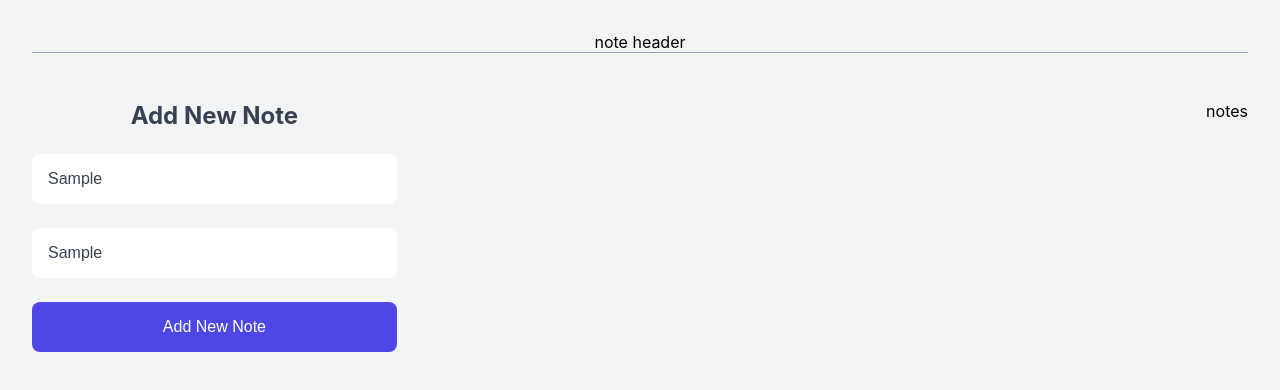
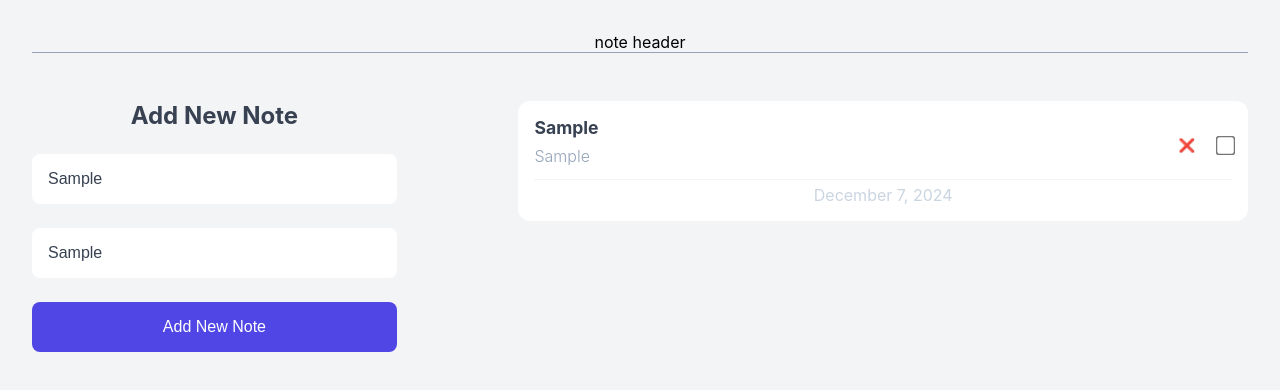
Before and after one commit to Aminrtp/Note-App, a React (Vite) app: page / in a window 1280 px wide. Both pictures are taken after typing "Sample", "Sample" into the empty fields and a click on the button "Add New Note". Shown: the top 390 px of the page. Built offline with nearby package versions, Linux system fonts and the light colour scheme.

Commit message:
making NoteList component to showing notes

```diff
--- a/src/App.jsx
+++ b/src/App.jsx
@@ -1,16 +1,20 @@
+import { useState } from "react";
 import "./App.css";
 import AddNewNote from "./components/AddNewNote";
+import NoteList from "./components/NoteList";
 function App() {
-
+  const [notes, setNotes] = useState([]);
 
   return (
-   <div className="container">
-    <div className="note-header">note header</div>
-    <div className="note-app">
-      <AddNewNote/>
-      <div className="add-container">notes</div>
+    <div className="container">
+      <div className="note-header">note header</div>
+      <div className="note-app">
+        <AddNewNote setNotes={setNotes} />
+        <div className="note-container">
+          <NoteList notes={notes} />
+        </div>
+      </div>
     </div>
-   </div>
   )
 }
 
--- a/src/components/AddNewNote.jsx
+++ b/src/components/AddNewNote.jsx
@@ -1,7 +1,7 @@
 import { useState } from "react"
 
 
-function AddNewNote() {
+function AddNewNote({ setNotes }) {
     const [title, setTitle] = useState("");
     const [description, setDescription] = useState("");
 
@@ -14,10 +14,7 @@ function AddNewNote() {
             completed: false,
             createdAt: new Date().toISOString()
         };
-        console.log(newNote);
-
-
-
+        setNotes((prev) => [...prev,newNote])
     }
 
 
--- /dev/null
+++ b/src/components/NoteList.jsx
@@ -0,0 +1,43 @@
+function NoteList({ notes }) {
+    return (
+        <div className="note-list">
+            {notes.map((note) => (
+                <NoteItem key={note.id} note={note} />
+            ))}
+        </div>
+    );
+}
+
+
+function NoteItem({ note }) {
+    const options = {
+        year:"numeric",
+        month:"long",
+        day:"numeric",
+    }
+    return (
+        <div className="note-item">
+            <div className="note-item__header">
+                <div>
+                    <p className="title">{note.title}</p>
+                    <p className="desc">{note.description}</p>
+                </div>
+                <div className="actions">
+                    <button>❌</button>
+                    <input type="checkbox" />
+                </div>
+            </div>
+            <div className="note-item__footer">
+                {new Date(note.createdAt).toLocaleDateString("en-US",options)}
+            </div>
+        </div>
+    )
+}
+
+
+
+
+
+
+
+export default NoteList
```
Also changed, not shown: eslint.config.js (+15 -36 lines).
